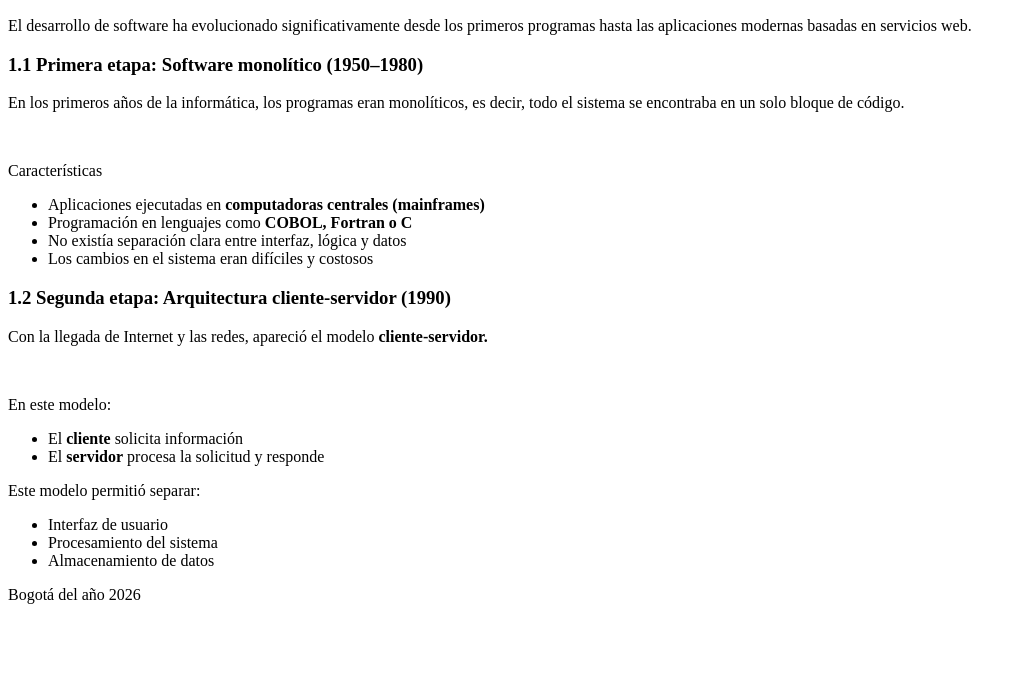
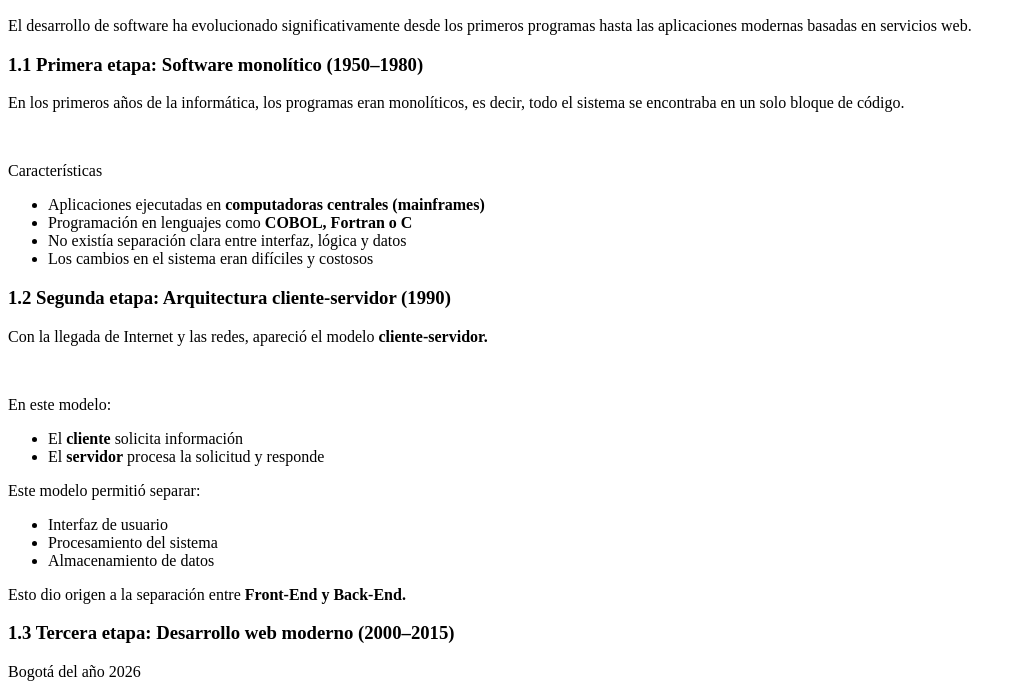
Before and after one commit to Jgigabot2/practicagithub, a website: page FrontEnd/Index.html in a window 1280 px wide. Shown: the part 110-807 px from the top of the page, without its empty margins (0-1022 px from the left). Drawn offline with Linux system fonts and the light colour scheme.

Commit message:
Agregando segunda parte del index.html

```diff
--- a/FrontEnd/Index.html
+++ b/FrontEnd/Index.html
@@ -17,7 +17,7 @@
                     programas hasta las aplicaciones modernas basadas en servicios web.</p>
                 <h3>1.1 Primera etapa: Software monolítico (1950–1980)</h3>
                 <p>En los primeros años de la informática, los programas eran monolíticos, es decir, todo el
-                    sistema se encontraba en un solo bloque de código.</p>
+                        sistema se encontraba en un solo bloque de código.</p>
                 <br>
                 <p>Características</p>
                 <ul>
@@ -26,6 +26,8 @@
                     <li>No existía separación clara entre interfaz, lógica y datos</li>
                     <li>Los cambios en el sistema eran difíciles y costosos</li>
                 </ul>
+            </section>
+            <section>
                 <h3>1.2 Segunda etapa: Arquitectura cliente-servidor (1990)</h3>
                 <p>Con la llegada de Internet y las redes, apareció el modelo <strong>cliente-servidor.</strong></p>
                 <br>
@@ -40,8 +42,10 @@
                     <li>Procesamiento del sistema</li>
                     <li>Almacenamiento de datos</li>
                 </ul>
-                <p></p>
+                <p>Esto dio origen a la separación entre <strong>Front-End y Back-End.</strong></p>
             </section>
+                <h3>1.3 Tercera etapa: Desarrollo web moderno (2000–2015)</h3>
+
 
         </article>
     </main>
```
